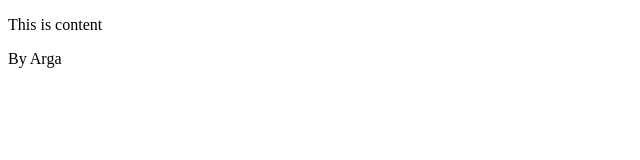
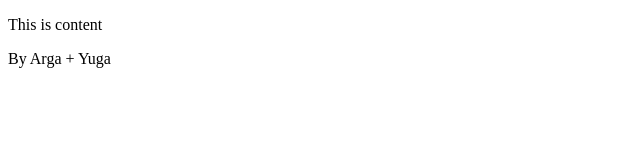
Before and after one commit to Yugazl/hello-world, a plain HTML site: page index.html in a window 1280 px wide. Shown: the full height of the page, 0-640 px from the left. Drawn offline with Linux system fonts and the light colour scheme.

Commit message:
tambah text + yuga

```diff
--- a/index.html
+++ b/index.html
@@ -8,6 +8,6 @@
 </head>
 <body>
     <p>This is content</p>
-    <p>By Arga</p>
+    <p>By Arga + Yuga</p>
 </body>
 </html>
```
